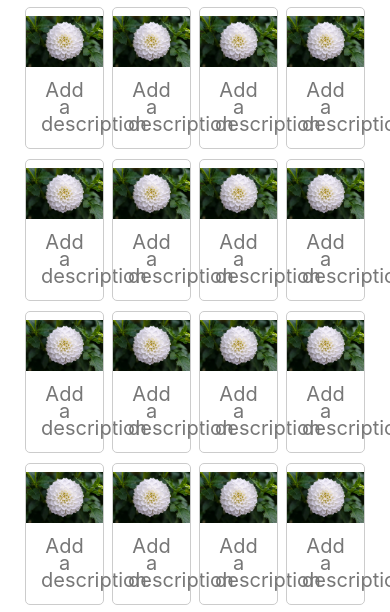
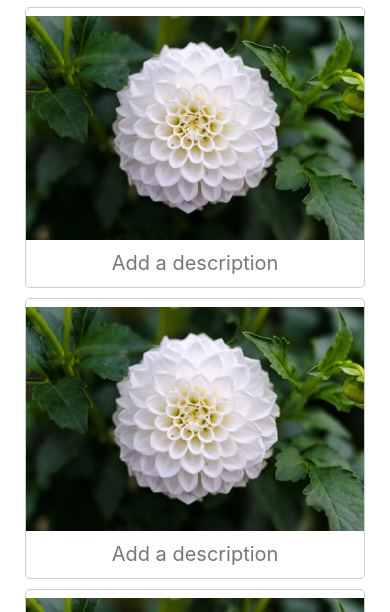
Before and after one commit to YakubuAmidu/ImageGallery, a website: page index.html in a window 390 px wide. Shown: the part 181-793 px from the top of the page. Drawn offline with nearby package versions, Linux system fonts and the light colour scheme.

Commit message:
Initial commit

```diff
--- a/src/css/style.css
+++ b/src/css/style.css
@@ -48,3 +48,17 @@ div .description{
   padding: 15px;
   text-align: center;
 }
+
+@media screen and (max-width: 800px){
+  .column{
+    flex: 50%;
+    max-width: 50%;
+  }
+}
+
+@media screen and (max-width: 600px){
+  .column{
+    flex: 100%;
+    max-width: 100%;
+  }
+}
```
